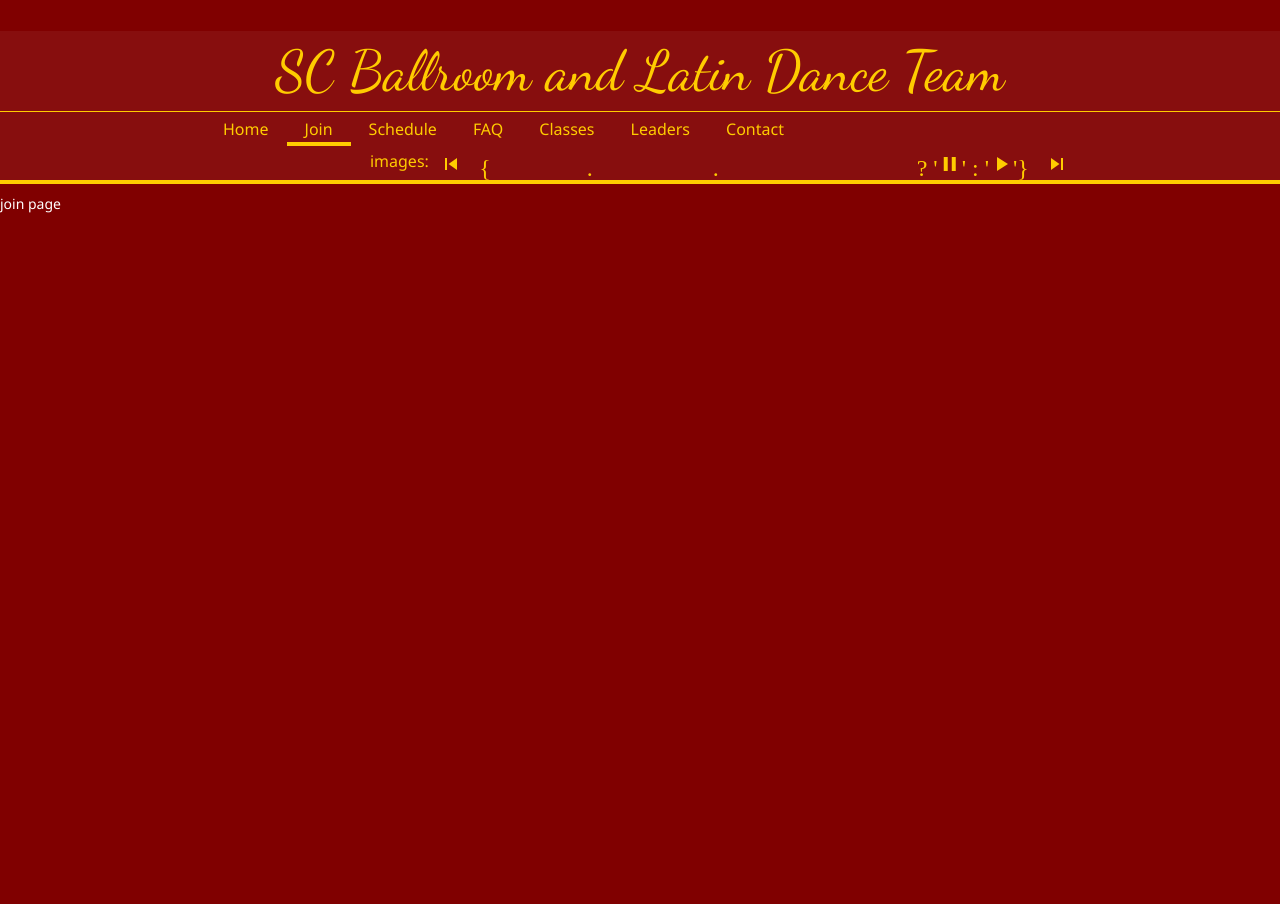
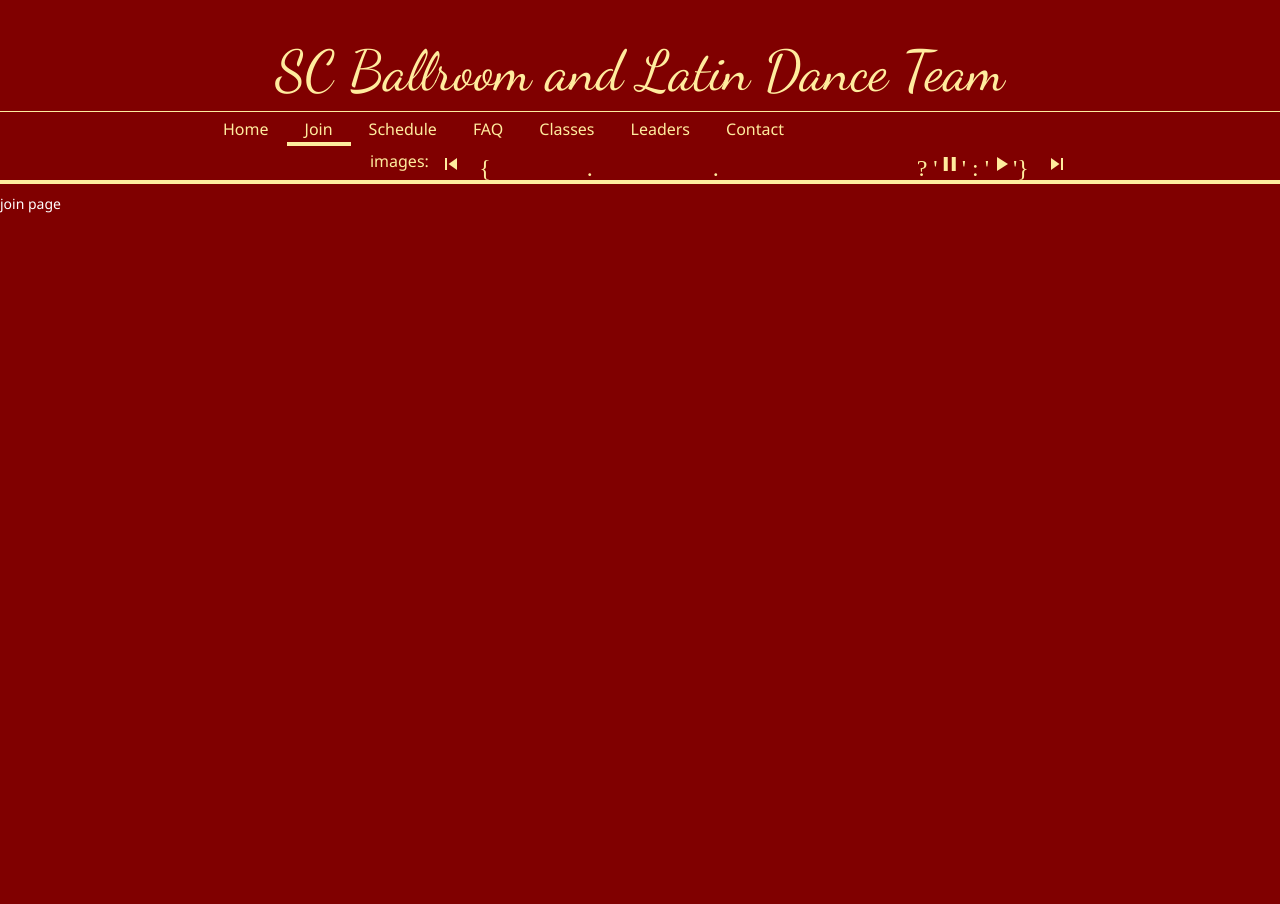
Before and after one commit to uscballroom/uscballroom.github.io, a Jekyll site: the page built from _pages/join.html, in a window 1280 px wide. Built offline with Jekyll 4.4.1, drawn with Linux system fonts in a browser that asks for light colours.

Commit message:
Color experimentation

```diff
--- a/css/main.css
+++ b/css/main.css
@@ -62,10 +62,12 @@ a:active {
 }
 
 ::-moz-selection {
-  background-color: rgba(255, 204, 0, .3);
+  background-color: rgba(255,204,0,.3);
+  background-color: rgba(255,236,158,.3);
 }
 ::selection {
-  background-color: rgba(255, 204, 0, .3);
+  background-color: rgba(255,204,0,.3);
+  background-color: rgba(255,236,158,.3);
 }
 
 .clearfix {
@@ -94,16 +96,19 @@ a:active {
   height: 80vh;
 }
 .SiteHeader_overlay {
-  color: #FFCC00;
-  background-color: rgba(153, 0, 0, .75);
-  background-color: rgba(138, 19, 19, .75);
+  /*color: #FFCC00;*/
+  color: #FFEC9E;
+  background-color: rgba(153,0,0,.75);
+  background-color: rgba(138,19,19,.75);
+  background-color: rgba(128,0,0,.75);
   width: 100%;
   position: absolute;
   bottom: 0;
   transition: position 500ms;
 }
 .SiteHeader_overlay a {
-  color: #FFCC00;
+  /*color: #FFCC00;*/
+  color: #FFEC9E;
 }
 .SiteHeader_title {
 /*
@@ -152,7 +157,7 @@ a:active {
 
 
 .Navigation_container {
-  border-top: 1px solid #FFCC00;
+  border-top: 1px solid #FFEC9E;
   -webkit-touch-callout: none;
   -webkit-user-select: none;
   -khtml-user-select: none;
@@ -198,6 +203,7 @@ a:active {
 }
 .Navigation > div.Navigation_pages > a.Navigation_currentPage {
   border-bottom-color: #FFCC00;
+  border-bottom-color: #FFEC9E;
 }
 .Navigation > div.Navigation_controls > * {
   padding-left: 6px;
@@ -213,14 +219,17 @@ a:active {
 }
 .Navigation > div > a:hover {
   background-color: rgba(255,204,0,0.60);
+  background-color: rgba(255,236,158,0.60);
 }
 .Navigation > div > a:active {
   background-color: rgba(255,204,0,0.20);
+  background-color: rgba(255,236,158,0.20);
 }
 
 
 .ContentArea_wrapper {
   border-top: 4px solid #FFCC00;
+  border-top: 4px solid #FFEC9E;
 }
 .ContentArea {
   color: #FFF5CC;
@@ -247,6 +256,7 @@ a:active {
   .Navigation > div.Navigation_pages > a.Navigation_currentPage {
     border-bottom-color: transparent;
     background-color: rgba(255,204,0,0.40);
+    background-color: rgba(255,236,158,0.40);
   }
 
   .SiteHeader_title {
```
